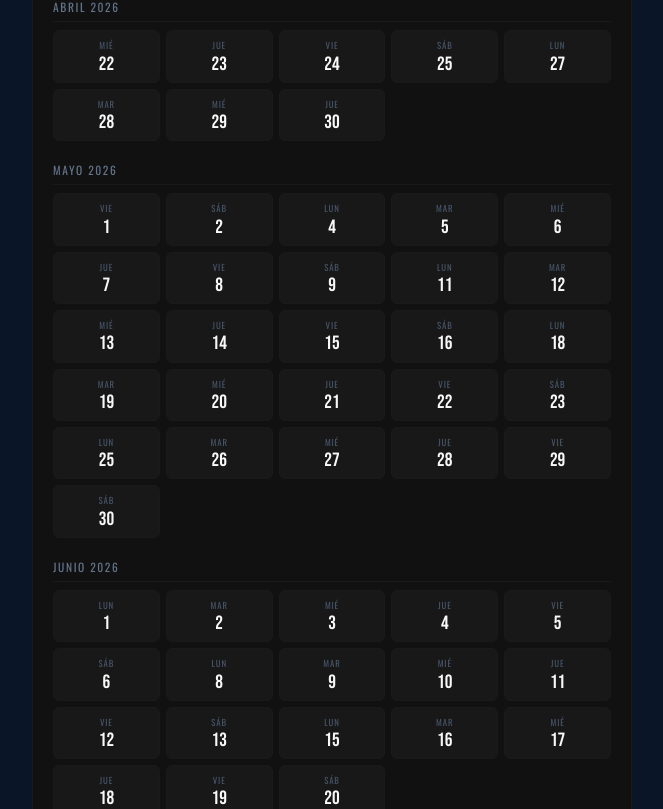
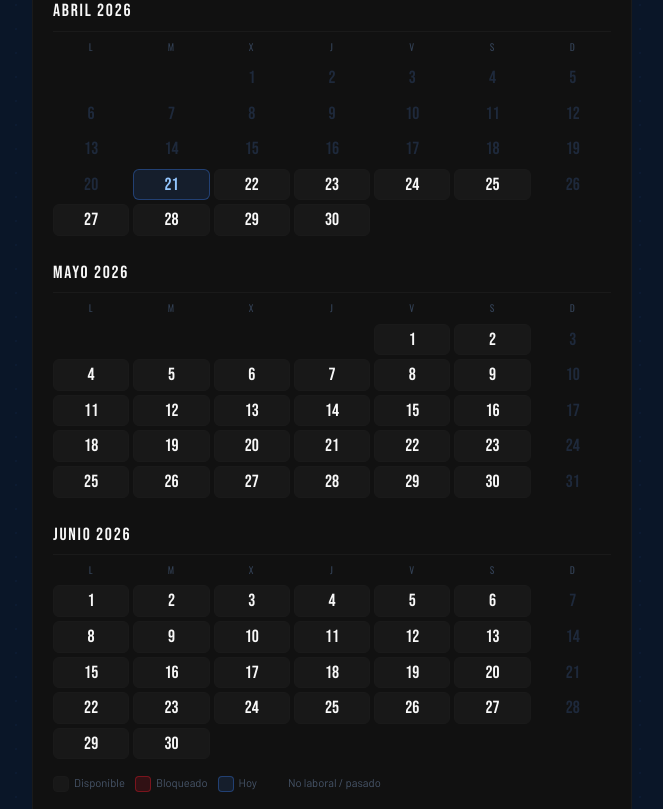
Before and after one commit to OmarP14/Sistema-de-turnos, a React (Vite) app in the folder frontend/: page /config in a window 1280 px wide. Shown: the part 1111-1920 px from the top of the page, without its empty margins (308-971 px from the left). Built offline with nearby package versions, Linux system fonts and the light colour scheme; no server answers; sample sign-in values are in the browser's storage.

Commit message:
Rediseñar calendario como grilla mensual L-D con colores por estado

```diff
--- a/frontend/src/pages/Configuracion.jsx
+++ b/frontend/src/pages/Configuracion.jsx
@@ -177,9 +177,12 @@ export default function Configuracion() {
     }
   }
 
-  // Próximos 60 días que sean días laborales
-  const proximosDias = Array.from({ length: 60 }, (_, i) => addDays(startOfToday(), i + 1))
-    .filter(d => diasLaborales.includes(d.getDay()))
+  const hoy = startOfToday()
+  // 3 meses: actual + siguientes 2
+  const mesesCalendario = Array.from({ length: 3 }, (_, i) => {
+    const d = new Date(hoy.getFullYear(), hoy.getMonth() + i, 1)
+    return d
+  })
 
   return (
     <div style={{ maxWidth:'600px', margin:'0 auto', display:'flex', flexDirection:'column',
@@ -299,80 +302,130 @@ export default function Configuracion() {
           )}
         </div>
 
-        {proximosDias.length === 0 ? (
-          <p style={{ color:'#475569', fontFamily:"'Barlow',sans-serif", fontSize:'0.82rem' }}>
-            No hay días laborales activos para bloquear.
-          </p>
-        ) : (
-          <div style={{ display:'flex', flexDirection:'column', gap:'1.25rem' }}>
-            {Object.entries(
-              proximosDias.reduce((acc, dia) => {
-                const mes = format(dia, 'MMMM yyyy', { locale: es })
-                if (!acc[mes]) acc[mes] = []
-                acc[mes].push(dia)
-                return acc
-              }, {})
-            ).map(([mes, dias]) => (
-              <div key={mes}>
+        <div style={{ display:'flex', flexDirection:'column', gap:'1.5rem' }}>
+          {mesesCalendario.map(primerDia => {
+            const año = primerDia.getFullYear()
+            const mes = primerDia.getMonth()
+            const diasEnMes = new Date(año, mes + 1, 0).getDate()
+            // offset lunes=0 … domingo=6
+            const offset = (primerDia.getDay() + 6) % 7
+
+            return (
+              <div key={`${año}-${mes}`}>
+                {/* Encabezado del mes */}
                 <div style={{
-                  fontFamily:"'Oswald',sans-serif", fontSize:'0.72rem',
-                  letterSpacing:'0.14em', textTransform:'uppercase',
-                  color:'#64748b', marginBottom:'8px',
-                  borderBottom:'1px solid #1a1a1a', paddingBottom:'6px',
+                  fontFamily:"'Bebas Neue',cursive", fontSize:'1.1rem',
+                  letterSpacing:'0.1em', color:'#F8F8F8',
+                  borderBottom:'1px solid #1a1a1a', paddingBottom:'6px', marginBottom:'8px',
+                  textTransform:'capitalize',
                 }}>
-                  {mes}
+                  {format(primerDia, 'MMMM yyyy', { locale: es })}
                 </div>
-                <div style={{ display:'grid', gridTemplateColumns:'repeat(5,1fr)', gap:'6px' }}>
-                  {dias.map(dia => {
+
+                {/* Grilla 7 columnas */}
+                <div style={{ display:'grid', gridTemplateColumns:'repeat(7,1fr)', gap:'4px' }}>
+
+                  {/* Cabecera días de la semana */}
+                  {['L','M','X','J','V','S','D'].map(d => (
+                    <div key={d} style={{
+                      textAlign:'center', fontFamily:"'Oswald',sans-serif",
+                      fontSize:'0.6rem', letterSpacing:'0.12em',
+                      color:'#334155', paddingBottom:'4px',
+                    }}>{d}</div>
+                  ))}
+
+                  {/* Celdas vacías hasta el primer día */}
+                  {Array.from({ length: offset }, (_, i) => (
+                    <div key={`e${i}`} />
+                  ))}
+
+                  {/* Días del mes */}
+                  {Array.from({ length: diasEnMes }, (_, i) => {
+                    const dia = new Date(año, mes, i + 1)
                     const fechaStr = format(dia, 'yyyy-MM-dd')
+                    const esPasado = dia < hoy
+                    const esHoy = fechaStr === format(hoy, 'yyyy-MM-dd')
+                    const esDiaLaboral = diasLaborales.includes(dia.getDay())
                     const bloqueado = fechasBloqueadas.includes(fechaStr)
-                    const diaNombre = format(dia, 'EEE', { locale: es }).toUpperCase().replace('.','')
+                    const clickeable = !esPasado && esDiaLaboral
+
+                    let bg = 'transparent'
+                    let border = '1px solid transparent'
+                    let color = '#1e293b'
+
+                    if (esPasado) {
+                      color = '#1e293b'
+                    } else if (bloqueado) {
+                      bg = 'rgba(232,25,44,0.15)'
+                      border = '1px solid rgba(232,25,44,0.4)'
+                      color = '#fb7185'
+                    } else if (esHoy) {
+                      bg = 'rgba(59,130,246,0.12)'
+                      border = '1px solid rgba(59,130,246,0.35)'
+                      color = '#93c5fd'
+                    } else if (esDiaLaboral) {
+                      bg = 'rgba(255,255,255,0.03)'
+                      border = '1px solid #1a1a1a'
+                      color = '#F8F8F8'
+                    }
+
                     return (
                       <button
                         key={fechaStr}
-                        onClick={() => toggleFecha(fechaStr)}
-                        title={bloqueado ? 'Click para desbloquear' : 'Click para bloquear'}
+                        disabled={!clickeable}
+                        onClick={() => clickeable && toggleFecha(fechaStr)}
+                        title={
+                          esPasado ? '' :
+                          !esDiaLaboral ? 'Día no laboral' :
+                          bloqueado ? 'Click para desbloquear' : 'Click para bloquear'
+                        }
                         style={{
-                          padding:'8px 4px', borderRadius:'6px',
-                          border: bloqueado ? '1px solid rgba(232,25,44,0.5)' : '1px solid #1a1a1a',
-                          background: bloqueado ? 'rgba(232,25,44,0.12)' : 'rgba(255,255,255,0.03)',
-                          cursor:'pointer', display:'flex', flexDirection:'column',
-                          alignItems:'center', gap:'2px', position:'relative', transition:'all 0.15s',
+                          position:'relative', padding:'6px 2px',
+                          borderRadius:'6px', border, background: bg,
+                          cursor: clickeable ? 'pointer' : 'default',
+                          display:'flex', flexDirection:'column',
+                          alignItems:'center', gap:'1px',
+                          transition:'all 0.15s',
                         }}
                       >
-                        {bloqueado && (
-                          <div style={{
-                            position:'absolute', top:'3px', right:'3px',
-                            background:'#E8192C', borderRadius:'50%',
-                            width:'12px', height:'12px',
-                            display:'flex', alignItems:'center', justifyContent:'center',
-                          }}>
-                            <X size={8} style={{ color:'#fff' }} />
-                          </div>
-                        )}
-                        <span style={{ fontFamily:"'Oswald',sans-serif", fontSize:'0.55rem',
-                          letterSpacing:'0.1em', color: bloqueado ? '#E8192C' : '#475569' }}>
-                          {diaNombre}
+                        <span style={{
+                          fontFamily:"'Bebas Neue',cursive", fontSize:'1.1rem',
+                          lineHeight:1, color,
+                        }}>
+                          {i + 1}
                         </span>
-                        <span style={{ fontFamily:"'Bebas Neue',cursive", fontSize:'1.2rem',
-                          lineHeight:1, color: bloqueado ? '#fb7185' : '#F8F8F8' }}>
-                          {format(dia, 'd')}
-                        </span>
-                        {bloqueado && (
-                          <span style={{ fontFamily:"'Oswald',sans-serif", fontSize:'0.45rem',
-                            letterSpacing:'0.06em', color:'#E8192C', marginTop:'1px' }}>
-                            BLOQ
-                          </span>
+                        {bloqueado && !esPasado && (
+                          <span style={{
+                            fontFamily:"'Oswald',sans-serif", fontSize:'0.4rem',
+                            letterSpacing:'0.06em', color:'#E8192C',
+                          }}>BLOQ</span>
                         )}
                       </button>
                     )
                   })}
                 </div>
               </div>
-            ))}
-          </div>
-        )}
+            )
+          })}
+        </div>
 
+        {/* Leyenda */}
+        <div style={{ display:'flex', flexWrap:'wrap', gap:'10px' }}>
+          {[
+            { bg:'rgba(255,255,255,0.03)', border:'1px solid #1a1a1a', color:'#F8F8F8', label:'Disponible' },
+            { bg:'rgba(232,25,44,0.15)',   border:'1px solid rgba(232,25,44,0.4)', color:'#fb7185', label:'Bloqueado' },
+            { bg:'rgba(59,130,246,0.12)',  border:'1px solid rgba(59,130,246,0.35)', color:'#93c5fd', label:'Hoy' },
+            { bg:'transparent', border:'1px solid transparent', color:'#1e293b', label:'No laboral / pasado' },
+          ].map(l => (
+            <div key={l.label} style={{ display:'flex', alignItems:'center', gap:'5px' }}>
+              <div style={{ width:'16px', height:'16px', borderRadius:'4px',
+                background:l.bg, border:l.border }} />
+              <span style={{ fontFamily:"'Barlow',sans-serif", fontSize:'0.7rem', color:'#475569' }}>
+                {l.label}
+              </span>
+            </div>
+          ))}
+        </div>
         {fechasBloqueadas.length > 0 && (
           <p style={{ fontFamily:"'Barlow',sans-serif", fontSize:'0.75rem', color:'#64748b', margin:0 }}>
             {fechasBloqueadas.length} día{fechasBloqueadas.length > 1 ? 's' : ''} bloqueado{fechasBloqueadas.length > 1 ? 's' : ''}
```
